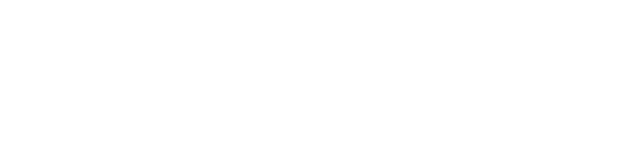
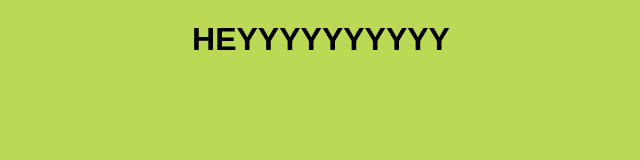
Before and after one commit to ngkay/testing-ghpages, a plain HTML site: page index.html in a window 1280 px wide. Shown: the whole page, without its empty margins (319-959 px from the left). Drawn offline with Linux system fonts and the light colour scheme.

Commit message:
add styles

```diff
--- a/index.html
+++ b/index.html
@@ -3,8 +3,9 @@
 <head>
 	<meta charset="UTF-8">
 	<title>Testing GH Pages</title>
+	<link rel="stylesheet" href="style.css">
 </head>
 <body>
-
+	<h1>HEYYYYYYYYYY</h1>
 </body>
 </html>
--- /dev/null
+++ b/style.css
@@ -0,0 +1,14 @@
+article,aside,details,figcaption,figure,footer,header,hgroup,nav,section,summary{display:block;}audio,canvas,video{display:inline-block;}audio:not([controls]){display:none;height:0;}[hidden]{display:none;}html{font-family:sans-serif;-webkit-text-size-adjust:100%;-ms-text-size-adjust:100%;}a:focus{outline:thin dotted;}a:active,a:hover{outline:0;}h1{font-size:2em;}abbr[title]{border-bottom:1px dotted;}b,strong{font-weight:700;}dfn{font-style:italic;}mark{background:#ff0;color:#000;}code,kbd,pre,samp{font-family:monospace, serif;font-size:1em;}pre{white-space:pre-wrap;word-wrap:break-word;}q{quotes:\201C \201D \2018 \2019;}small{font-size:80%;}sub,sup{font-size:75%;line-height:0;position:relative;vertical-align:baseline;}sup{top:-.5em;}sub{bottom:-.25em;}img{border:0;}svg:not(:root){overflow:hidden;}fieldset{border:1px solid silver;margin:0 2px;padding:.35em .625em .75em;}button,input,select,textarea{font-family:inherit;font-size:100%;margin:0;}button,input{line-height:normal;}button,html input[type=button],/* 1 */
+input[type=reset],input[type=submit]{-webkit-appearance:button;cursor:pointer;}button[disabled],input[disabled]{cursor:default;}input[type=checkbox],input[type=radio]{box-sizing:border-box;padding:0;}input[type=search]{-webkit-appearance:textfield;-moz-box-sizing:content-box;-webkit-box-sizing:content-box;box-sizing:content-box;}input[type=search]::-webkit-search-cancel-button,input[type=search]::-webkit-search-decoration{-webkit-appearance:none;}textarea{overflow:auto;vertical-align:top;}table{border-collapse:collapse;border-spacing:0;}body,figure{margin:0;}legend,button::-moz-focus-inner,input::-moz-focus-inner{border:0;padding:0;}
+
+.clearfix:after {visibility: hidden; display: block; font-size: 0; content: " "; clear: both; height: 0; }
+
+* { -moz-box-sizing: border-box; -webkit-box-sizing: border-box; box-sizing: border-box; }
+
+body {
+	background: #BADA55;
+}
+
+h1 {
+	text-align: center;
+}
```
